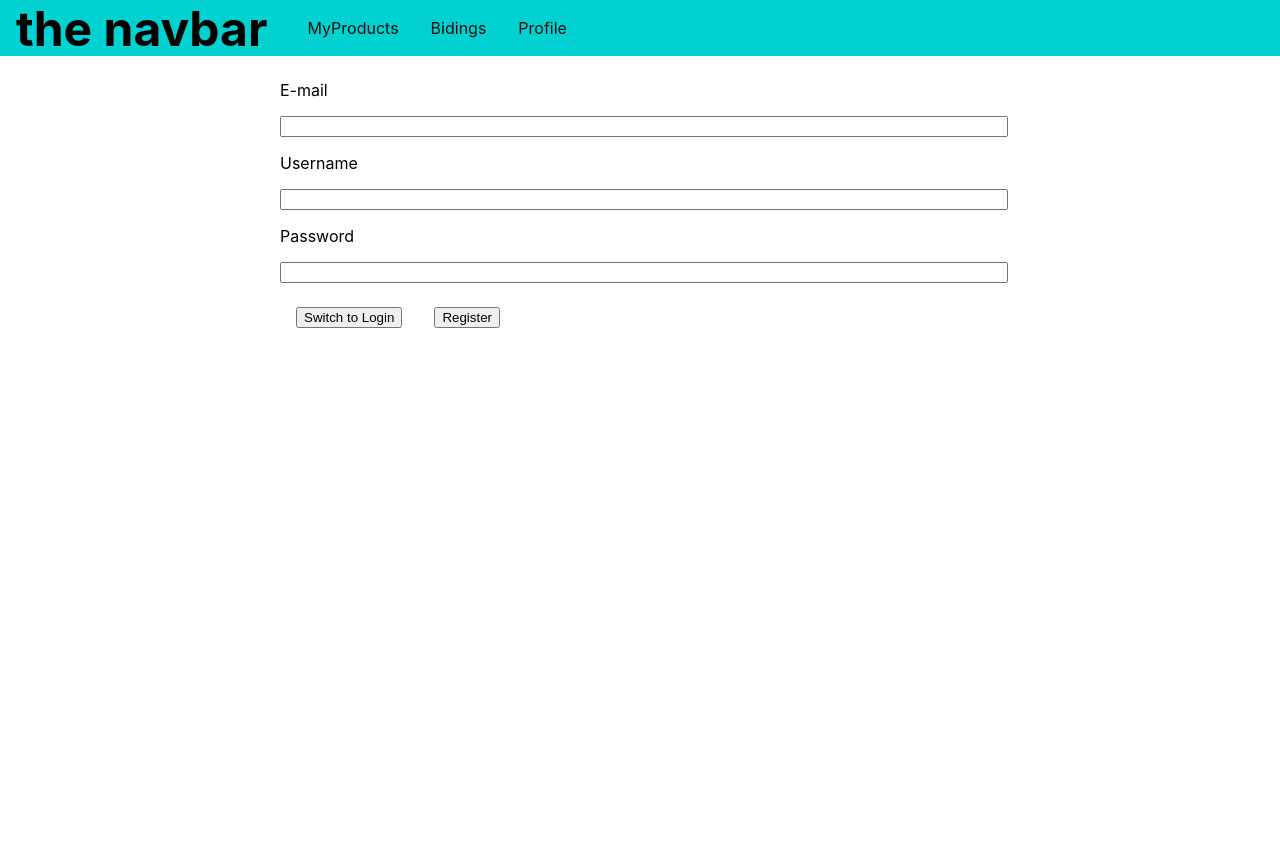
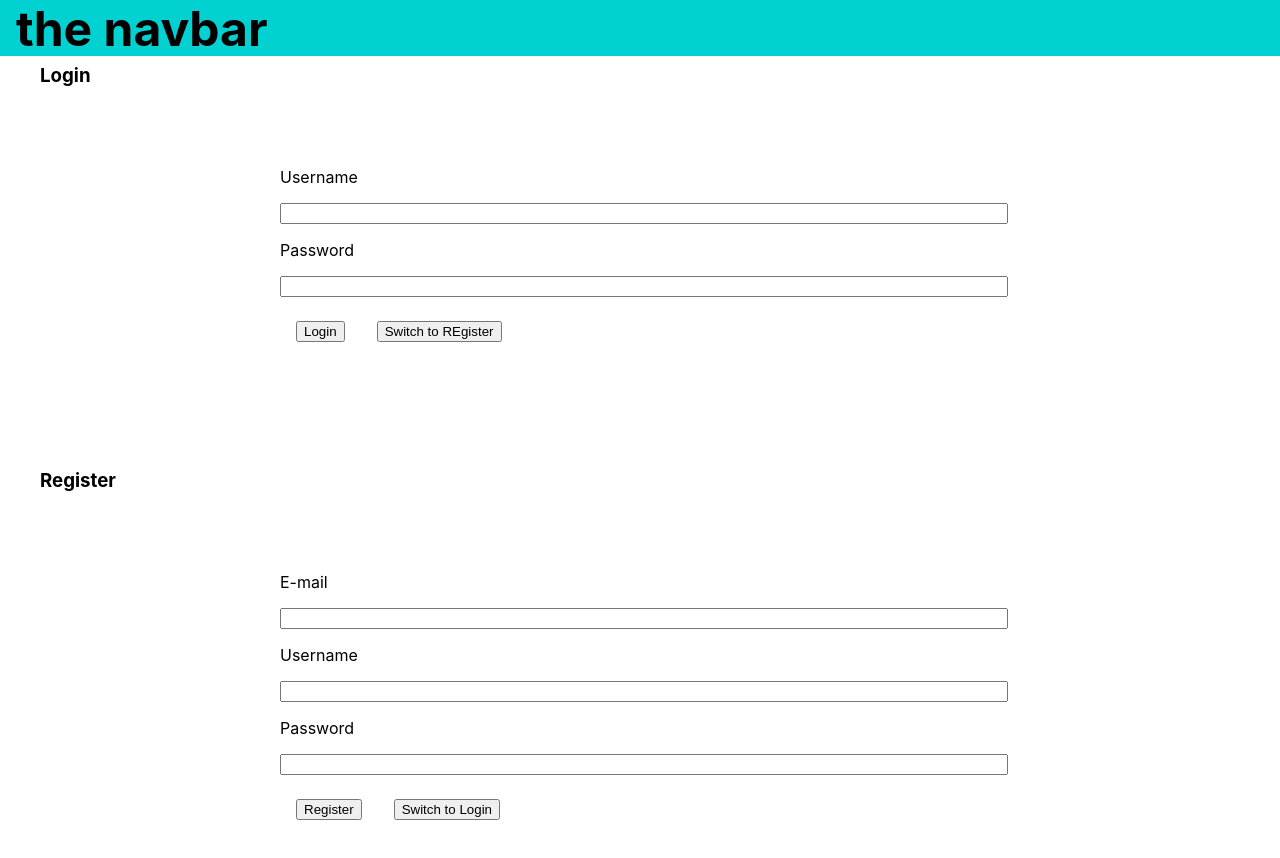
Before and after one commit to zakariazaim17/Magasin-frontend, a React (Create React App) app: page /auth in a window 1280 px wide. Shown: the top 858 px of the page. Before the commit the page ends 800 px from the top, so only its background shows below. Built offline with nearby package versions, Linux system fonts and the light colour scheme.

Commit message:
Routes, authentication linked to backend are implmented

```diff
--- a/src/App.js
+++ b/src/App.js
@@ -6,6 +6,7 @@ import MyProducts from "./pages/MyProducts";
 import Categories from "./pages/Categories.js";
 import "./css/App.css";
 import MainNavigation from "./Navigation/MainNavigation.js";
+import Authcontext from "./context/AuthContext.js";
 import {
   BrowserRouter as Router,
   Switch,
@@ -13,23 +14,57 @@ import {
   BrowserRouter,
   Redirect,
 } from "react-router-dom";
-import React from "react";
+import React, { useState } from "react";
+function App() {
+  const [Clientdata, setClientdata] = useState({
+    token: null,
+    id: null,
+  });
 
-function App() {
+  const login = (token, id) => {
+    setClientdata({ token: token, id: id });
+  };
+
+  const logout = () => {
+    setClientdata({ token: null, id: null });
+  };
+
+  //const ServerURL = "http://localhost:3004/graphql";
   return (
     <BrowserRouter>
       <React.Fragment>
+        <Authcontext.Provider
+          value={{
+            token: Clientdata.token,
+            id: Clientdata.id,
+            login: login,
+            logout: logout,
+          }}
+        >
           <MainNavigation />
           <main className="main-content">
             <Switch>
-            <Redirect from="/" to="/auth" exact />
+              {!Clientdata.token && <Redirect from="/" to="/auth" exact />}
+              {Clientdata.token && <Redirect from="/" to="/categories" exact />}
+              {Clientdata.token && (
+                <Redirect from="/auth" to="/categories" exact />
+              )}
+              <Route path="/auth" component={Auth} />
+              {Clientdata.token && (
                 <Route path="/categories" component={Categories} />
-            <Route path="/auth" component={Auth} />
+              )}
+              {Clientdata.token && (
                 <Route path="/myproducts" component={MyProducts} />
+              )}
+              {Clientdata.token && (
                 <Route path="/bidings" component={Bidings} />
+              )}
+              {Clientdata.token && (
                 <Route path="/profile" component={Profile} />
+              )}
             </Switch>
           </main>
+        </Authcontext.Provider>
       </React.Fragment>
     </BrowserRouter>
   );
--- a/src/Navigation/MainNavigation.js
+++ b/src/Navigation/MainNavigation.js
@@ -1,18 +1,24 @@
 import React from "react";
 import { NavLink } from "react-router-dom";
 import "./MainNAvigation.css";
+import AuthContext from "../context/AuthContext.js";
 
 const MainNavigation = (props) => {
+  return (
+    <AuthContext.Consumer>
+      {(context) => {
         return (
           <header className="main-navigation">
             <div className="main-navigation_logo">
               <h1>the navbar</h1>
             </div>
             <nav className="main-navigation_item">
+              {context.token && (
                 <ul>
                   <li>
                     <NavLink to="/myproducts">MyProducts</NavLink>
                   </li>
+
                   <li>
                     <NavLink to="/bidings">Bidings</NavLink>
                   </li>
@@ -20,8 +26,12 @@ const MainNavigation = (props) => {
                     <NavLink to="/profile">Profile</NavLink>
                   </li>
                 </ul>
+              )}
             </nav>
           </header>
+        );
+      }}
+    </AuthContext.Consumer>
   );
 };
 
--- /dev/null
+++ b/src/context/AuthContext.js
@@ -0,0 +1,8 @@
+import React from "react";
+
+export default React.createContext({
+  token: null,
+  id: null,
+  login: (token, id) => {},
+  logout: () => {},
+});
--- a/src/pages/Auth.js
+++ b/src/pages/Auth.js
@@ -1,23 +1,79 @@
 import React, { useState, useRef } from "react";
+import Authcontext from "../context/AuthContext.js";
 import Alert from "@material-ui/lab/Alert";
 import "../css/Auth.css";
+const ServerUrl = "http://localhost:3004/graphql";
 
 const Auth = () => {
-  const [registerdata, setregisterdata] = useState({
-    email: null,
-    password: null,
-    username: null,
+  const context = React.useContext(Authcontext);
+  const [authStatus, setauthStatus] = useState("login");
+
+  const passworddatalogin = useRef();
+  const usernamedatalogin = useRef();
+
+  const emaildataregister = useRef();
+  const passworddataregister = useRef();
+  const usernamedataregister = useRef();
+
+  //switch the onsubmit Function based on Auth status
+  /*const Handlesubmition = (event) => {
+    event.preventDefault();
+    if (authStatus === "login") {
+      LoginHandler();
+    }
+    RegisterationHandler();
+  };*/
+
+  //Login function
+  const LoginHandler = async (event) => {
+    event.preventDefault();
+    const username = usernamedatalogin.current.value;
+    const password = passworddatalogin.current.value;
+
+    const requestbody = {
+      query: `
+        query{
+            login(
+                username:"${username}",
+                 password:"${password}"
+                 )
+        {
+           id
+            username
+             token
+              Verified
+            }
+        }`,
+    };
+    try {
+      const loggedUser = await fetch(ServerUrl, {
+        method: "POST",
+        body: JSON.stringify(requestbody),
+        headers: {
+          "Content-Type": "application/json",
+        },
       });
 
-  const emaildata = useRef();
-  const passworddata = useRef();
-  const usernamedata = useRef();
+      if (loggedUser.status !== 200 && loggedUser.status !== 201) {
+        throw new Error("Failed");
+      }
+      const resultUser = await loggedUser.json();
+      console.log(resultUser.data.login);
 
-  const RegisterationHandler = (event) => {
+      if (resultUser.data.login.token) {
+        context.login(resultUser.data.login.token, resultUser.data.login.id);
+      }
+    } catch (e) {
+      console.log(e.message);
+    }
+  };
+
+  //Register Function
+  const RegisterationHandler = async (event) => {
     event.preventDefault();
-    const email = emaildata.current.value;
-    const password = passworddata.current.value;
-    const username = usernamedata.current.value;
+    const email = emaildataregister.current.value;
+    const password = passworddataregister.current.value;
+    const username = usernamedataregister.current.value;
 
     if (
       email.trim().length === 0 ||
@@ -25,31 +81,96 @@ const Auth = () => {
       username.trim().length === 0
     ) {
       return (
-        <Alert variant="outlined" severity="warning">
+        <Alert severity="warning">
           This is a warning alert — check it out!
         </Alert>
       );
     }
+
+    const requestbody = {
+      query: `
+        mutation{
+            AddClient(
+                username:"${username}",
+                 password:"${password}",
+                  Email:"${email}"
+                  )
+        {
+         id
+         username
+        }
+        }`,
     };
+
+    try {
+      const addeduser = await fetch(ServerUrl, {
+        method: "POST",
+        body: JSON.stringify(requestbody),
+        headers: {
+          "Content-Type": "application/json",
+        },
+      });
+
+      if (addeduser.status !== 200 && addeduser.status !== 201) {
+        throw new Error("Failed");
+      }
+      const resultUser = await addeduser.json();
+      console.log(resultUser.data.AddClient);
+    } catch (e) {
+      console.log(e.message);
+    }
+  };
+
+  /*const SwitchFunc = (e) => {
+    //e.preventDefault();
+    if (authStatus === "login") {
+      setauthStatus({ status: "register", inverse: "login" });
+    }
+    setauthStatus({ status: "login", inverse: "register" });
+  };*/
   return (
+    <div>
+      <h3>Login</h3>
+      <form className="auth-form" onSubmit={LoginHandler}>
+        <div className="form-control">
+          <label htmlFor="username">Username</label>
+          <input type="text" id="username" ref={usernamedatalogin} />
+        </div>
+        <div className="form-control">
+          <label htmlFor="password">Password</label>
+          <input type="password" id="password" ref={passworddatalogin} />
+        </div>
+        <div className="form-actions">
+          <button type="submit">Login</button>
+          <button onClick={() => setauthStatus("register")}>
+            Switch to REgister
+          </button>
+        </div>
+      </form>
+      <br></br>
+      <h3>Register</h3>
       <form className="auth-form" onSubmit={RegisterationHandler}>
         <div className="form-control">
           <label htmlFor="email">E-mail</label>
-        <input type="email" id="email" ref={emaildata} />
+          <input type="email" id="email" ref={emaildataregister} />
         </div>
+
         <div className="form-control">
           <label htmlFor="username">Username</label>
-        <input type="text" id="username" ref={usernamedata} />
+          <input type="text" id="username" ref={usernamedataregister} />
         </div>
         <div className="form-control">
           <label htmlFor="password">Password</label>
-        <input type="password" id="password" ref={passworddata} />
+          <input type="password" id="password" ref={passworddataregister} />
         </div>
         <div className="form-actions">
-        <button type="submit">Switch to Login</button>
           <button type="submit">Register</button>
+          <button onClick={() => setauthStatus("login")}>
+            Switch to Login
+          </button>
         </div>
       </form>
+    </div>
   );
 };
 
--- a/src/pages/Categories.js
+++ b/src/pages/Categories.js
@@ -1,7 +1,61 @@
-import React from "react";
+import React, { useEffect, useState } from "react";
+const ServerUrl = "http://localhost:3004/graphql";
+const Categories = () => {
+  const [CAtegoryDAta, setCAtegoryDAte] = useState([]);
+  useEffect(() => {
+    GetallCategories();
+  }, []);
+  const GetallCategories = async () => {
+    const requestbody = {
+      query: `
+            query{
+                GetCategories{
+                    Name
+                     TotalItems
+                      Images
+                    }
+                }`,
+    };
 
-const Categories = () => {
-  return <div>this is Categories</div>;
+    try {
+      const Categories = await fetch(ServerUrl, {
+        method: "POST",
+        body: JSON.stringify(requestbody),
+        headers: {
+          "Content-Type": "application/json",
+        },
+      });
+
+      if (Categories.status !== 200 && Categories.status !== 201) {
+        throw new Error("Failed");
+      }
+      const CategoriesREsults = await Categories.json();
+      setCAtegoryDAte(CategoriesREsults.data.GetCategories);
+      console.log(CategoriesREsults.data);
+    } catch (e) {
+      console.log(e.message);
+    }
+  };
+
+  return (
+    <div>
+      <p>yes</p>
+      {CAtegoryDAta.length !== 0 &&
+        CAtegoryDAta.map((obj) => {
+          return (
+            <div key={obj.Name}>
+              <p>{obj.Name}</p>
+              <img
+                src={`http://localhost:3004/${obj.Images}`}
+                alt="hello"
+                width="100px"
+                height="100px"
+              />
+            </div>
+          );
+        })}
+    </div>
+  );
 };
 
 export default Categories;
```
Lines whose indentation alone changed are shown as unchanged.
